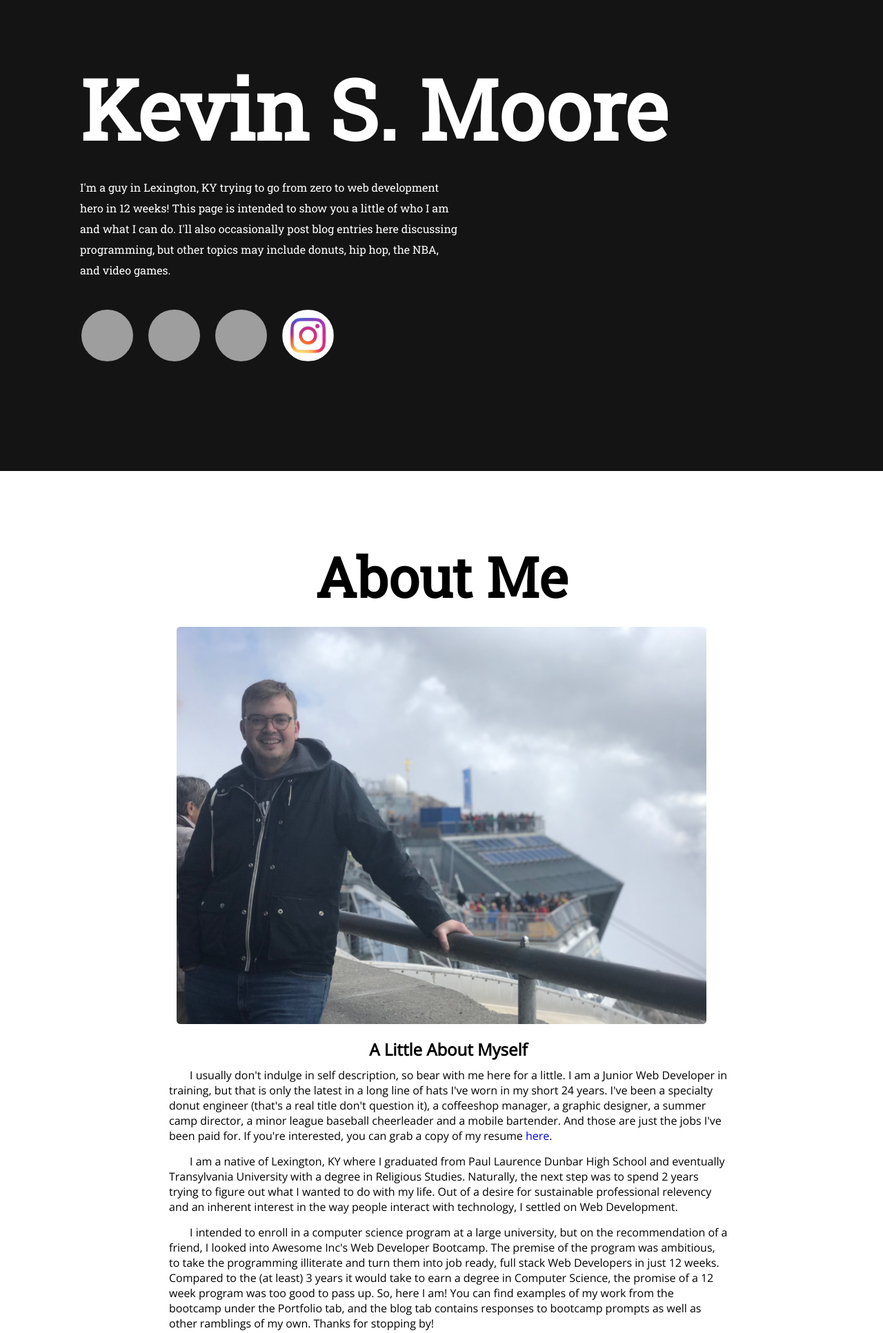
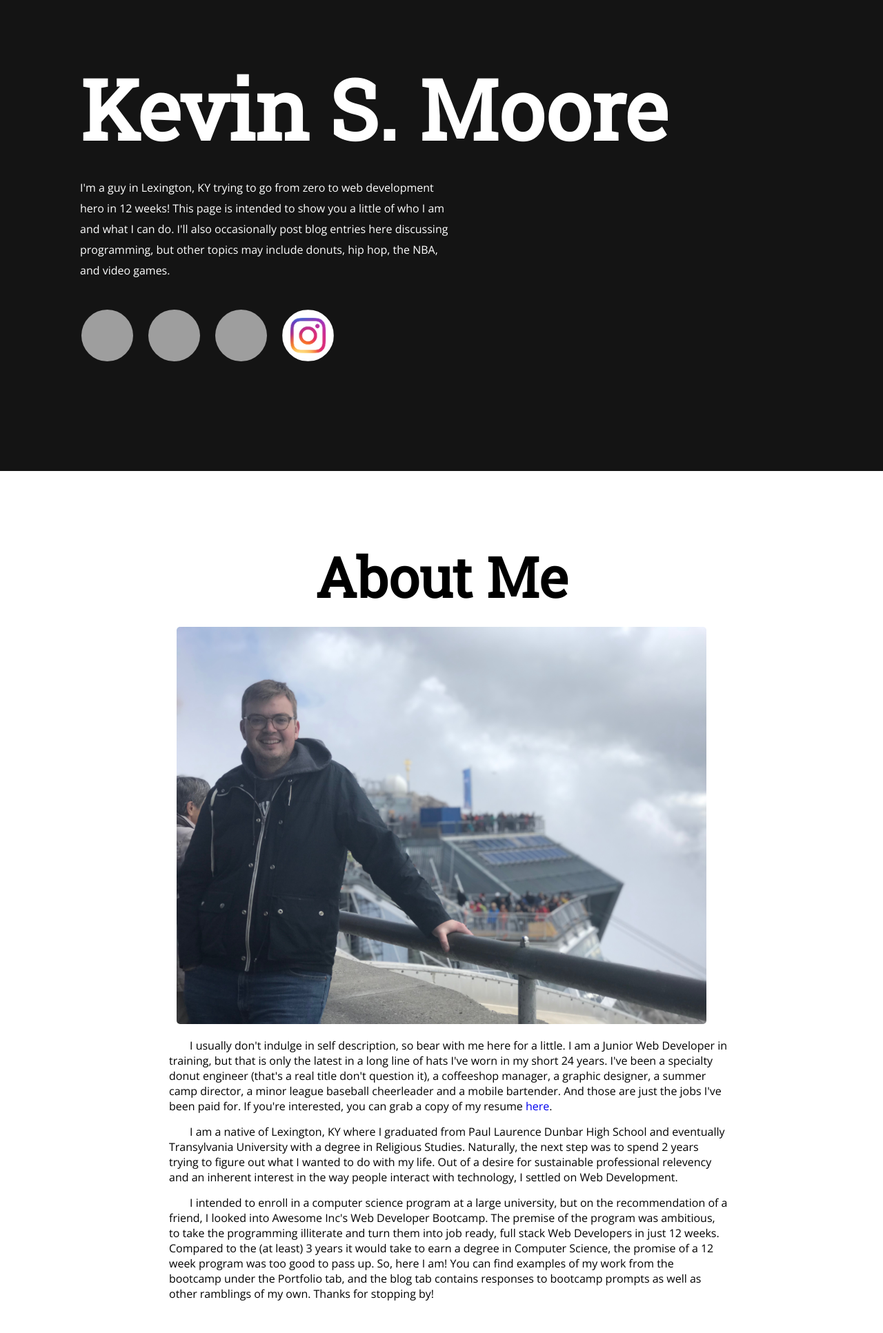
Before and after one commit to kevin-moore-729/kevin-moore-729.github.io, a website: page index.html in a window 1280 px wide. Shown: the part 83-2016 px from the top of the page at 69% size. Drawn offline with nearby package versions, Linux system fonts and the light colour scheme; grey boxes are pictures that could not be loaded.

Commit message:
updated styling for header font conistency

```diff
--- a/app/style.css
+++ b/app/style.css
@@ -65,7 +65,7 @@ ul li p{
 }
 
 h2{
-  font-family: 'Open Sans', sans-serif;
+  font-family: 'Roboto Slab', serif;
 }
 
 .sticky {
@@ -113,7 +113,7 @@ h2{
 }
 
 .landing p{
-  font-family: 'Roboto Slab', serif;
+  font-family: 'Open Sans', sans-serif;
   margin-left: 100px;
   color: white;
   max-width: 550px;
@@ -217,8 +217,6 @@ h2{
   text-align: right !important;
 }
 
-
-
 .blog{
   font-family: 'Roboto Slab', serif;
   margin-left: 100px;
@@ -235,6 +233,8 @@ h2{
   margin-top: 25px;
   font-size: 80px;
 }
+
+
 
 .dateHeader{
   font-family: 'Open Sans', sans-serif;
--- a/index.html
+++ b/index.html
@@ -56,8 +56,6 @@
     <img class="profileImage" src="app/images/IMG_1310.jpg">
 
     <div class="mainText">
-      <h2>A Little About Myself</h2>
-
       <p>
         <span></span>I usually don't indulge in self description, so bear with me here for a little. I am a Junior Web Developer in training,
         but that is only the latest in a long line of hats I've worn in my short 24 years. I've been a specialty donut engineer
@@ -88,6 +86,7 @@
   <div class="portfolio" id="portfolio">
     <h1>Past Projects</h1>
     <table class="portfolio-table">
+      <tbody>
         <tr class="portfolio-table-row">
           <td>
             <a class="portfolio-header" href = "https://simonsaysvue.herokuapp.com/" target="_blank"><h4>Simon Says</h4></a>
@@ -151,6 +150,7 @@
             <img class="listItemImagePrimary" src="app/images/WeatherApp1.png">
           </td>
         </tr>
+      </tbody>
     </table>
   </div>
 
```
Lines whose indentation alone changed are shown as unchanged.
